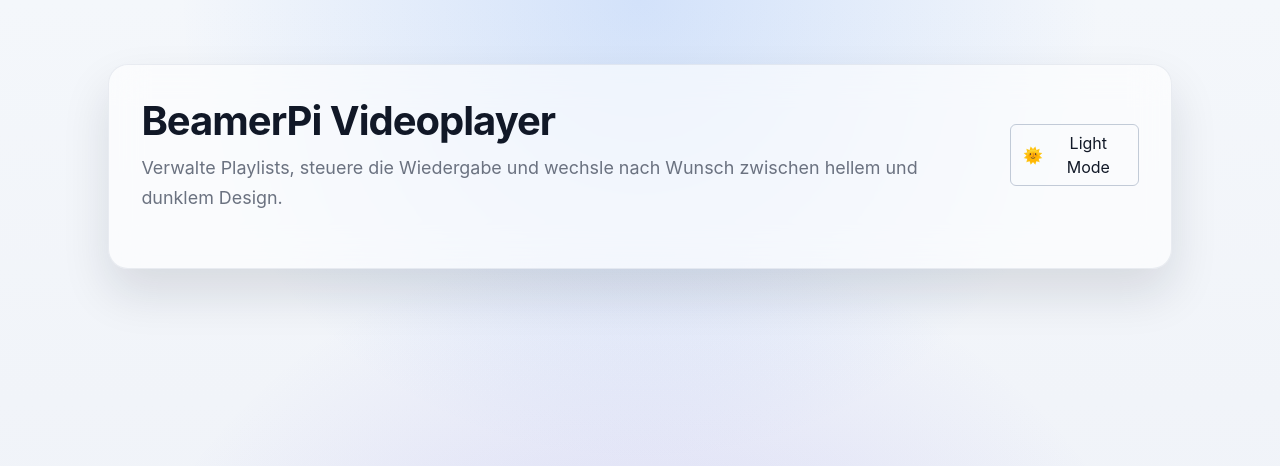
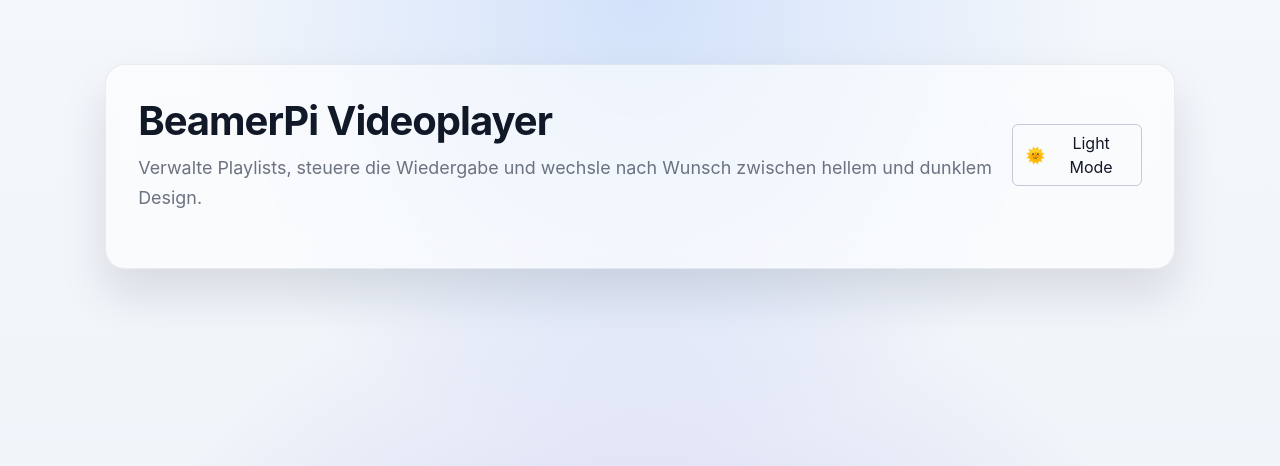
Before and after one commit to AntiHeld889/BeamerPi, a Python web app: template app/templates/base.html in a window 1280 px wide. Shown: the top 466 px of the page. Run offline with Jinja, Linux system fonts and the light colour scheme; the template is opened without the code that fills it, so the values that code supplies are empty.

Commit message:
Expand layout width

```diff
--- a/app/templates/base.html
+++ b/app/templates/base.html
@@ -53,11 +53,11 @@
 
       .container {
         width: min(
-          calc(100% - clamp(1.5rem, 3.5vw, 6rem)),
-          clamp(20rem, 94vw, 120rem)
+          calc(100% - clamp(1rem, 2.5vw, 4rem)),
+          clamp(20rem, 98vw, 140rem)
         );
         margin-inline: auto;
-        padding-inline: clamp(1.25rem, 3vw, 3.5rem);
+        padding-inline: clamp(1.5rem, 2.75vw, 3.75rem);
       }
 
       main {
```
